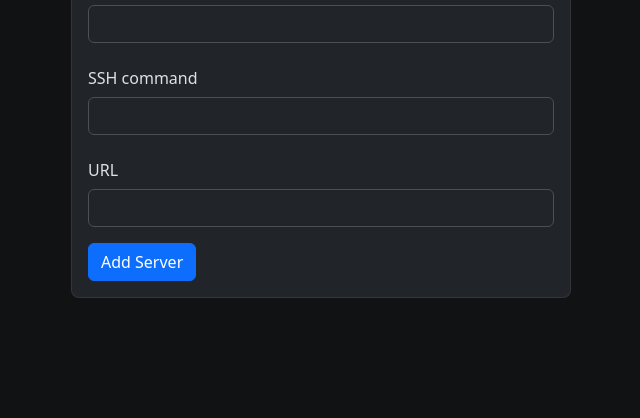
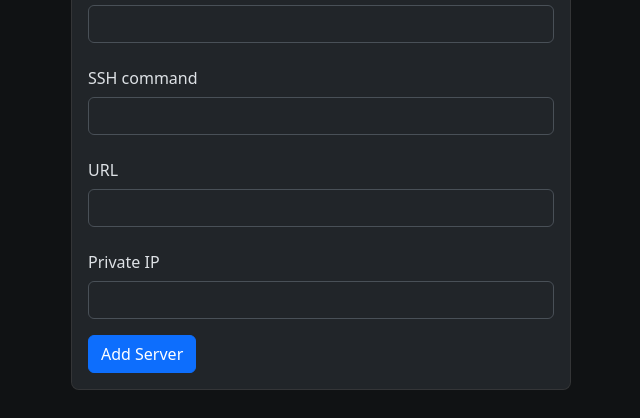
Before and after one commit to lucas11222/Oldgallery, a Flask app: page /dashboard/servers in a window 1280 px wide, after a click on "Add Server". Shown: the part 717-1135 px from the top of the page, without its empty margins (319-959 px from the left). Run offline with Flask 3, Linux system fonts and the light colour scheme; a user stored in the database is signed in; data comes from the database, SQL or seed files in the repository; both versions use the stored data as it was after the commit.

Commit message:
Fix servers and add the private ip for servers

```diff
--- a/main.py
+++ b/main.py
@@ -45,8 +45,9 @@ def get_db():
                 cpu TEXT NOT NULL,
                 gpu TEXT NOT NULL,
                 storage INTEGER NOT NULL,
-                ssh INTEGER NOT NULL,
-                url INTEGER NOT NULL
+                ssh TEXT NOT NULL,
+                url TEXT NOT NULL,
+                private_ip TEXT NOT NULL
             )
         """)
         db.commit()
@@ -71,12 +72,7 @@ def user_loader(user_id):
 def index():
     user_agent = request.user_agent
     logged_in = flask_login.current_user.is_authenticated
-    if logged_in:
-        with closing(get_db().cursor()) as cur:
-            cur.execute("SELECT username FROM Users WHERE email = ?", (flask_login.current_user.id,))
-            row = cur.fetchone()
-            username = row[0] if row else None
-    return render_template('index.html', user_agent=user_agent, logged_in=logged_in, username=username)
+    return render_template('index.html', user_agent=user_agent, logged_in=logged_in)
 
 @flask_login.login_required
 @app.route('/settings')
@@ -132,7 +128,7 @@ def remove_computer():
 def servers():
     cur = get_db().cursor()
     email = flask_login.current_user.id
-    cur.execute("SELECT server_name, description, os, ram, cpu, gpu, storage FROM Servers WHERE email = ?", (email,))
+    cur.execute("SELECT server_name, description, os, ram, cpu, gpu, storage, ssh, url, private_ip FROM Servers WHERE email = ?", (email,))
     rows = cur.fetchall()
     return render_template('servers.html', rows=rows)
 
@@ -149,14 +145,15 @@ def add_servers():
     storage = data.get('Server-storage')
     ssh = data.get('Server-ssh')
     url = data.get('Server-url')
+    private_ip = data.get('Server-ip')
     cur = get_db().cursor()
     email = flask_login.current_user.id
-    cur.execute("SELECT 1 FROM Server WHERE email = ? AND server_name = ?", (email, server_name))
+    cur.execute("SELECT 1 FROM Servers WHERE email = ? AND server_name = ?", (email, server_name))
     if cur.fetchone():
         flash("A computer with this name already exists :(", "error")
         cur.close()
         return redirect(url_for('servers'))
-    cur.execute("INSERT INTO Server (email, server_name, description, os, ram, cpu, gpu, storage, ssh, url) VALUES (?, ?, ?, ?, ?, ?, ?, ?, ?, ?)", (email, server_name, description, os, ram, cpu, gpu, storage, ssh, url))
+    cur.execute("INSERT INTO Servers (email, server_name, description, os, ram, cpu, gpu, storage, ssh, url, private_ip) VALUES (?, ?, ?, ?, ?, ?, ?, ?, ?, ?, ?)", (email, server_name, description, os, ram, cpu, gpu, storage, ssh, url, private_ip))
     get_db().commit()
     cur.close()
     flash("server added successfully :D", "success")
--- a/templates/index.html
+++ b/templates/index.html
@@ -25,9 +25,6 @@
 	<div class="position-absolute top-50 start-50 translate-middle text-center">
 		<div class="card">
 			<div class="gap-2 card-body">
-				{% if current_user.is_authenticated %}
-				<h3 class="card-title">Welcome {{ username }}!</h3>
-				{% endif %}
 				<h5 class="card-title">Oldgallery</h5>
 				Hello! This is Oldgallery, is a computer gallery (An computer gallery is a gallery of all your computers) but theres a catch...
 				When you login. You need to have the same user agent as when you created the account. Or else you cannot login.
--- a/templates/servers.html
+++ b/templates/servers.html
@@ -39,7 +39,7 @@
 			  <button type="button" class="btn-close" data-bs-dismiss="modal" aria-label="Close"></button>
 			</div>
 			<div class="modal-body">
-				<form method="post" action="/dashboard/add_Server">
+				<form method="post" action="/dashboard/add_Servers">
 					<div class="mb-3">
 					  <label for="Server-name" class="col-form-label">Name</label>
 					  <input type="text" class="form-control" id="Server-name" name="Server-name" required>
@@ -76,6 +76,10 @@
 						<label for="Server-url" class="col-form-label">URL</label>
 						<input type="text" class="form-control" id="Server-url" name="Server-url" required>
 					</div>
+					<div class="mb-3">
+						<label for="Server-ip" class="col-form-label">Private IP</label>
+						<input type="text" class="form-control" id="Server-ip" name="Server-ip" required>
+					</div>
 					<button type="submit" class="btn btn-primary">Add Server</button>
 				</form>
 			</div>
@@ -88,7 +92,7 @@
 				<div class="card-body">
 					<h5 class="card-title">{{ item.0 }}</h5>
 					<h6 class="card-subtitle mb-2 text-body-secondary">{{ item.1 }}</h6>
-					<a class="btn btn-danger" href="/dashboard/remove_Server?name={{ item.0 }}" role="button">Delete</a>
+					<a class="btn btn-danger" href="/dashboard/remove_Servers?name={{ item.0 }}" role="button">Delete</a>
   				</div>
 				<ul class="list-group list-group-flush">
 					<li class="list-group-item">OS: {{ item.2 }}</li>
@@ -96,6 +100,9 @@
 					<li class="list-group-item">CPU: {{ item.4 }}</li>
 					<li class="list-group-item">GPU: {{ item.5 }}</li>
 					<li class="list-group-item">Storage: {{ item.6 }}GB</li>
+					<li class="list-group-item">SSH command: {{ item.7 }}</li>
+					<li class="list-group-item">URL: {{ item.8 }}</li>
+					<li class="list-group-item">Private IP: {{ item.9 }}</li>
 				</ul>
 			</div>
 		{% endfor %}
--- a/templates/settings.html
+++ b/templates/settings.html
@@ -20,9 +20,6 @@
       <div class="container-fluid">
         <a class="navbar-brand" href="/">Oldgallery</a>
         <div class="d-flex btn gap-2">
-          <span class="navbar-text">
-            Hello {{ username }}!
-          </span>
           <a href="/settings" class="btn btn-primary">Settings</a>
           <a href="/dashboard/computers" class="btn btn-primary">Computers</a>
           <a href="/dashboard/servers" class="btn btn-primary">Servers</a>
```
Also changed, not shown: database.db.
